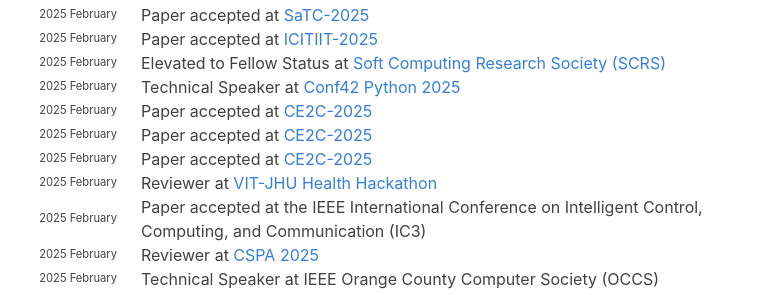
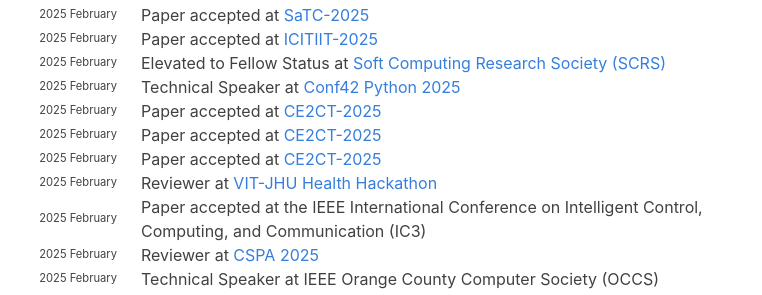
Before and after one commit to hariharanragothaman/hariharanragothaman.github.io, a Jekyll site: the page built from index.md, in a window 1280 px wide and 900 px high, scrolled down 1170 px. Shown: the part 159-454 px from the top of the window, without its empty margins (191-953 px from the left). Built offline with Jekyll 4.4.1, drawn with Linux system fonts in a browser that asks for light colours; nearby versions of some CDN libraries; some web fonts are replaced.

Commit message:
Polishes and Updates

```diff
--- a/_data/news.yaml
+++ b/_data/news.yaml
@@ -98,15 +98,15 @@
 
 - year: 2025
   year-extra: February
-  description: Paper accepted at <a href="https://ce2ct.gehu.ac.in/"> CE2C-2025</a>
+  description: Paper accepted at <a href="https://ce2ct.gehu.ac.in/"> CE2CT-2025</a>
 
 - year: 2025
   year-extra: February
-  description: Paper accepted at <a href="https://ce2ct.gehu.ac.in/"> CE2C-2025</a>
+  description: Paper accepted at <a href="https://ce2ct.gehu.ac.in/"> CE2CT-2025</a>
 
 - year: 2025
   year-extra: February
-  description: Paper accepted at <a href="https://ce2ct.gehu.ac.in/"> CE2C-2025</a>
+  description: Paper accepted at <a href="https://ce2ct.gehu.ac.in/"> CE2CT-2025</a>
 
 - year: 2025
   year-extra: February
```
